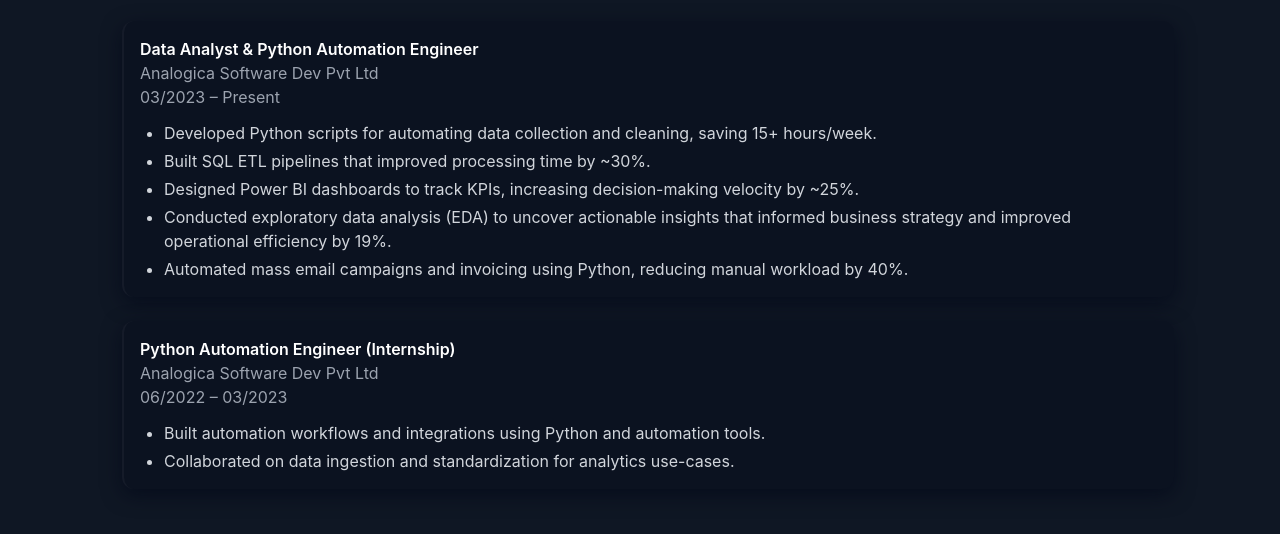
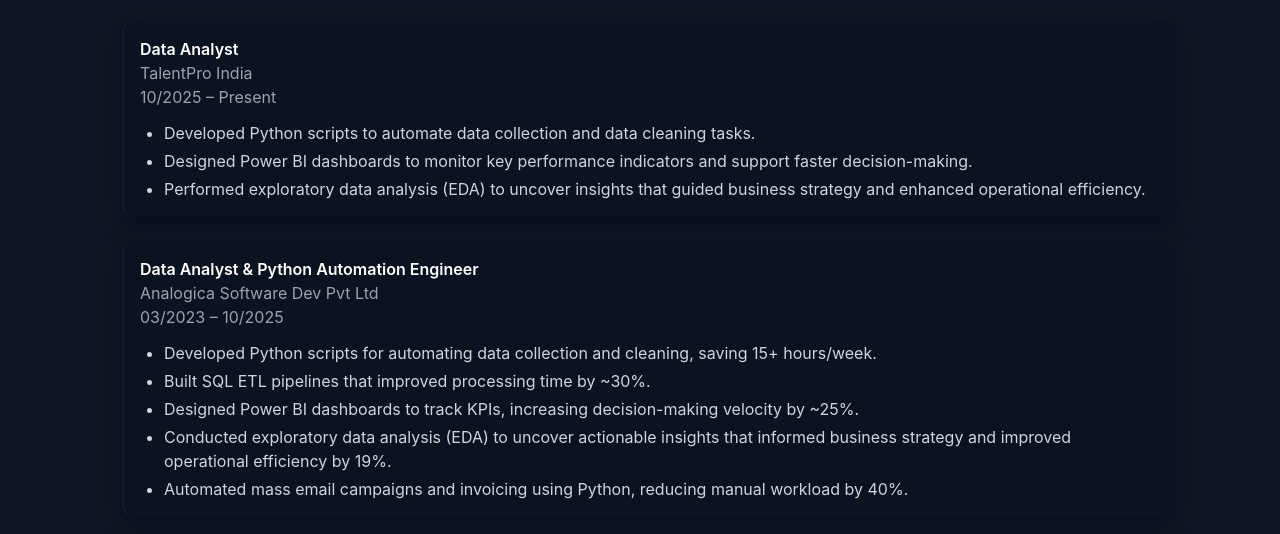
Before and after one commit to 1sumer/Portfolio, a plain HTML site: page experience.html in a window 1280 px wide. Shown: the part 185-719 px from the top of the page. Drawn offline with nearby package versions, Linux system fonts and the light colour scheme.

Commit message:
Revise experience section with updated roles
Updated the experience section with new roles and responsibilities.

```diff
--- a/experience.html
+++ b/experience.html
@@ -58,12 +58,26 @@
     <section class="mt-6 space-y-6">
 
       <!-- Current Role -->
+
+     <div class="card timeline-item">
+        <h3 class="font-semibold text-white">
+          Data Analyst
+        </h3>
+        <p class="text-gray-400">TalentPro India</p>
+        <p class="text-gray-400">10/2025 – Present</p>
+        <ul class="text-gray-300 mt-3 list-disc ml-6 space-y-1">
+          <li>Developed Python scripts to automate data collection and data cleaning tasks.</li>
+          <li>Designed Power BI dashboards to monitor key performance indicators and support faster decision-making.</li>
+          <li>Performed exploratory data analysis (EDA) to uncover insights that guided business strategy and enhanced operational efficiency.</li>
+        </ul>
+      </div>
+
       <div class="card timeline-item">
         <h3 class="font-semibold text-white">
           Data Analyst & Python Automation Engineer
         </h3>
         <p class="text-gray-400">Analogica Software Dev Pvt Ltd</p>
-        <p class="text-gray-400">03/2023 – Present</p>
+        <p class="text-gray-400">03/2023 – 10/2025</p>
         <ul class="text-gray-300 mt-3 list-disc ml-6 space-y-1">
           <li>Developed Python scripts for automating data collection and cleaning, saving 15+ hours/week.</li>
           <li>Built SQL ETL pipelines that improved processing time by ~30%.</li>
```
